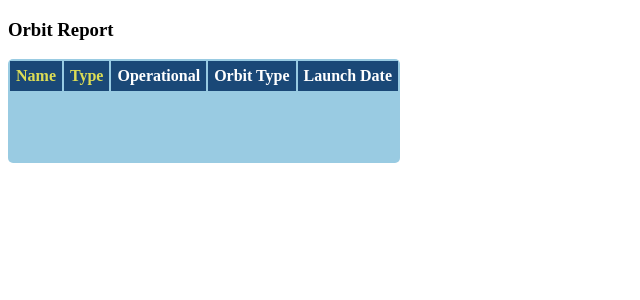
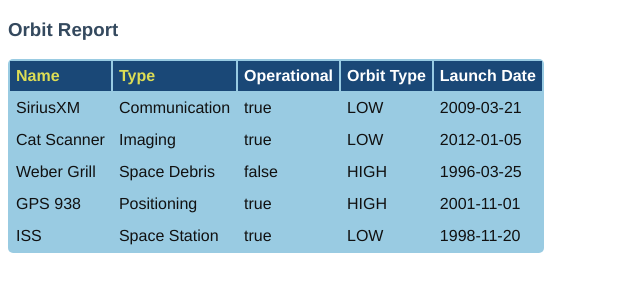
Before and after one commit to Rcolqui/orbit-report, an Angular app: page / in a window 1280 px wide. Shown: the top 300 px of the page, without its empty margins (0-640 px from the left). Built offline with nearby package versions, Linux system fonts and the light colour scheme.

Commit message:
Fixed ngFor, added in CSS

```diff
--- a/src/app/app.component.css
+++ b/src/app/app.component.css
@@ -0,0 +1,13 @@
+.search-form {
+    margin-bottom: 40px;
+}
+
+button {
+    margin-left: 10px;
+    color: #fff;
+    background-color: #009b25;
+    border-radius: 4px;
+    padding: 2px 5px;
+    font-size: 18px;
+    cursor: pointer;
+}
--- a/src/app/orbit-list/orbit-list.component.css
+++ b/src/app/orbit-list/orbit-list.component.css
@@ -11,8 +11,8 @@
   color: #111;
   border-radius: 5px;
   overflow: hidden;
-  margin: 12px 0;
-  min-width: 300px;
+  margin: 15px 0;
+  min-width: 500px;
   background: rgb(153, 203, 226);
 }
 
--- a/src/app/satellite.ts
+++ b/src/app/satellite.ts
@@ -5,5 +5,11 @@
     operational: boolean;
     launchDate: string;
 
-    constructor(name: string, type: string, launchDate: string, orbitType: string, operational: boolean) { }
+    constructor(name: string, type: string, launchDate: string, orbitType: string, operational: boolean) {
+        this.name = name;
+        this.orbitType = orbitType;
+        this.type = type;
+        this.operational = operational;
+        this.launchDate = launchDate;
+    }
 }
--- a/src/index.html
+++ b/src/index.html
@@ -1,5 +1,6 @@
 <!doctype html>
 <html lang="en">
+
 <head>
   <meta charset="utf-8">
   <title>OrbitReport</title>
@@ -7,8 +8,20 @@
 
   <meta name="viewport" content="width=device-width, initial-scale=1">
   <link rel="icon" type="image/x-icon" href="favicon.ico">
+
+  <style>
+    body {
+      font-family: 'Helvetica', 'Courier';
+    }
+
+    h3 {
+      color: #34495E;
+    }
+  </style>
 </head>
+
 <body>
   <app-root></app-root>
 </body>
+
 </html>
```
